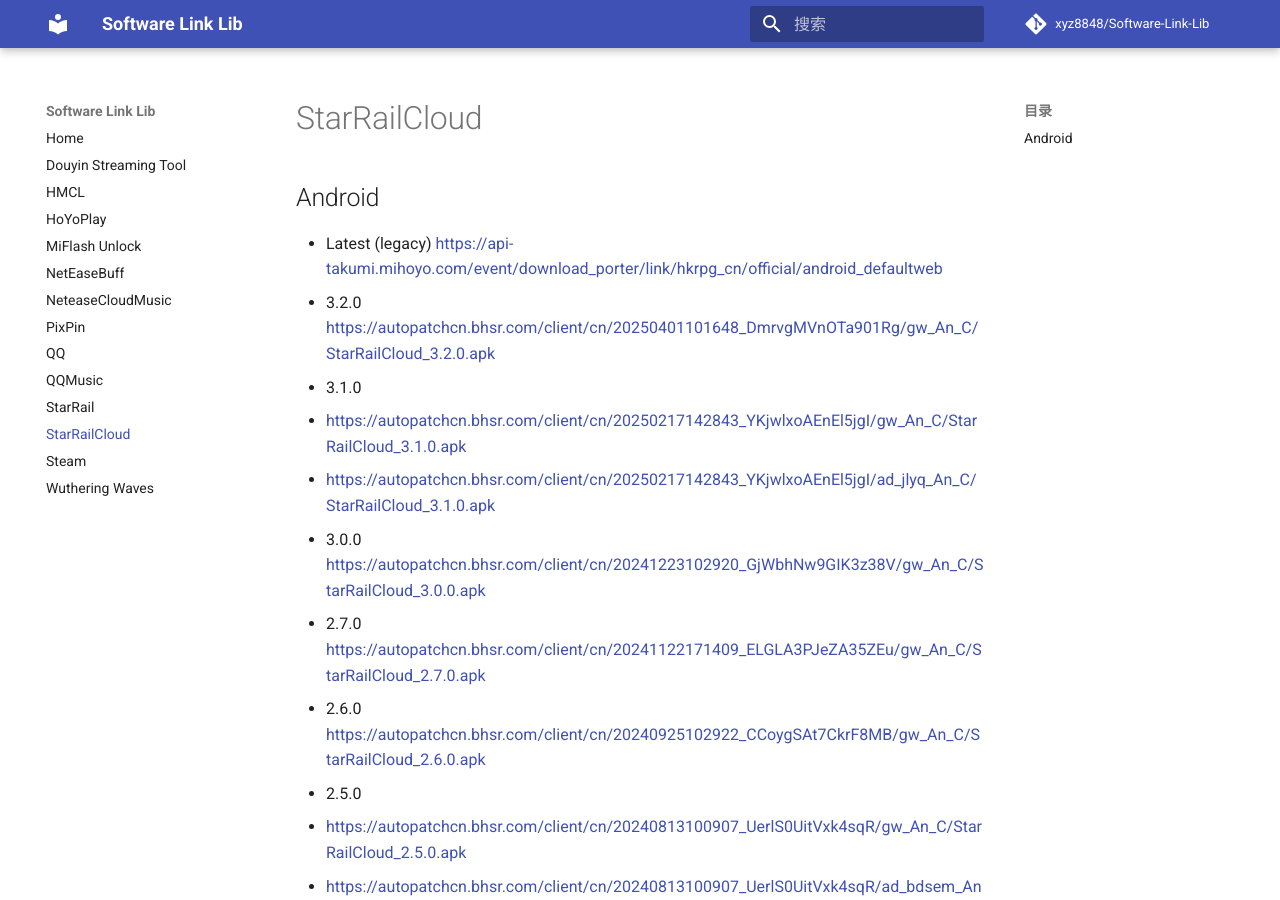
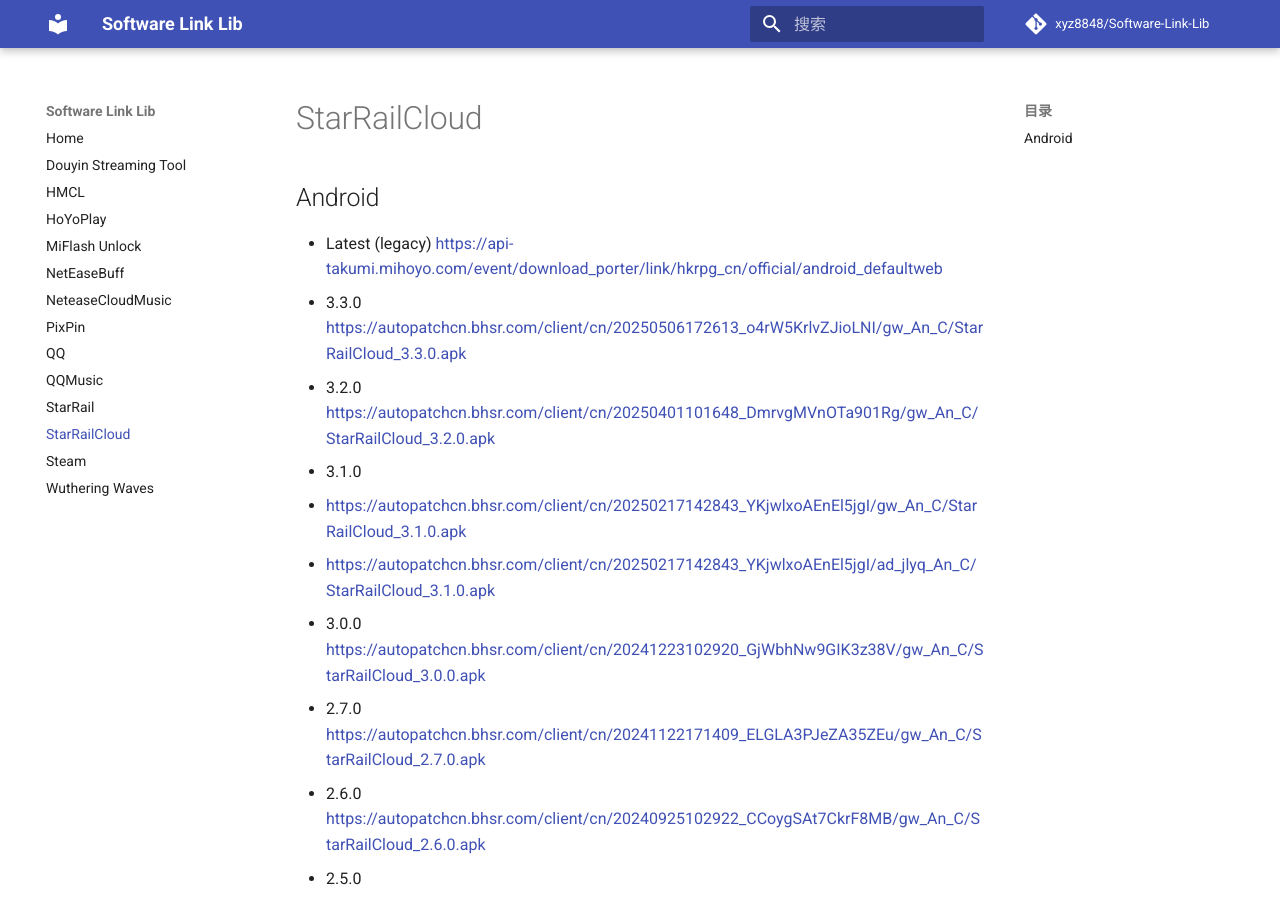
Before and after one commit to xyz8848/Software-Link-Lib, an MkDocs documentation site: the page built from docs/StarRailCloud.md, in a window 1280 px wide and 900 px high. Built offline with MkDocs 1.6.1 and Material for MkDocs 9.7.7, drawn with Linux system fonts in a browser that asks for light colours; comment, search, counter and statistics services are not loaded.

Commit message:
Update StarRailCloud.md

```diff
--- a/docs/StarRailCloud.md
+++ b/docs/StarRailCloud.md
@@ -2,6 +2,7 @@
 
 ## Android
 - Latest (legacy) [https://api-takumi.mihoyo.com/event/download_porter/link/hkrpg_cn/official/android_defaultweb](https://api-takumi.mihoyo.com/event/download_porter/link/hkrpg_cn/official/android_defaultweb)
+- 3.3.0 [https://autopatchcn.bhsr.com/client/cn/20250506172613_o4rW5KrlvZJioLNI/gw_An_C/StarRailCloud_3.3.0.apk](https://autopatchcn.bhsr.com/client/cn/20250506172613_o4rW5KrlvZJioLNI/gw_An_C/StarRailCloud_3.3.0.apk)
 - 3.2.0 [https://autopatchcn.bhsr.com/client/cn/20250401101648_DmrvgMVnOTa901Rg/gw_An_C/StarRailCloud_3.2.0.apk](https://autopatchcn.bhsr.com/client/cn/20250401101648_DmrvgMVnOTa901Rg/gw_An_C/StarRailCloud_3.2.0.apk)
 - 3.1.0
   - [https://autopatchcn.bhsr.com/client/cn/20250217142843_YKjwlxoAEnEl5jgI/gw_An_C/StarRailCloud_3.1.0.apk](https://autopatchcn.bhsr.com/client/cn/20250217142843_YKjwlxoAEnEl5jgI/gw_An_C/StarRailCloud_3.1.0.apk)
```
